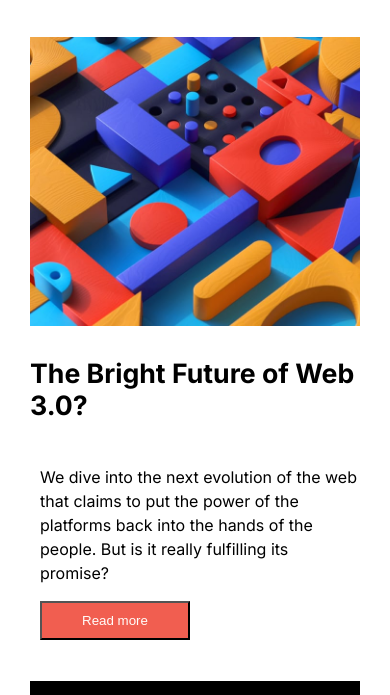
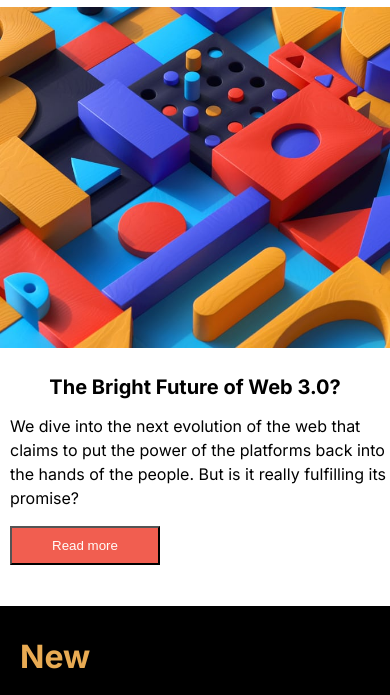
Before and after one commit to CyCodez/News-Home-Page, a plain HTML site: page index.html in a window 390 px wide. Shown: the part 102-797 px from the top of the page. Drawn offline with Linux system fonts and the light colour scheme.

Commit message:
removed padding from body element

```diff
--- a/index.css
+++ b/index.css
@@ -181,7 +181,7 @@ img {
   body {
     margin: 0 auto;
 
-    padding: 15px;
+    padding: 0;
     width: 100%;
     overflow-x: hidden; /* This hides horizontal scroll bars */
   }
@@ -203,16 +203,6 @@ img {
     grid-row-gap: 10px;
     margin: 0px;
   }
-  /* .paragraph h2 {
-    margin-top: 60px;
-    color: hsl(236, 13%, 42%);
-  }
-  .paragraph h3 {
-    margin-bottom: 90px;
-  }
-  .paragraph p {
-    margin-top: -70px;
-  } */
   .paragraph h2 {
     margin-top: 8px;
     color: hsl(236, 13%, 42%);
@@ -225,12 +215,15 @@ img {
     margin: 0 auto;
     font-size: smaller;
   }
-
+  .paragraph1 h1 {
+    font-size: 20px;
+  }
   /* Style the middle column */
   .paragraph2 {
     grid-area: middle;
     margin: 0 auto;
     line-height: 1.5;
+    margin-top: -25px;
   }
   .paragraph3 {
     grid-area: right;
```
